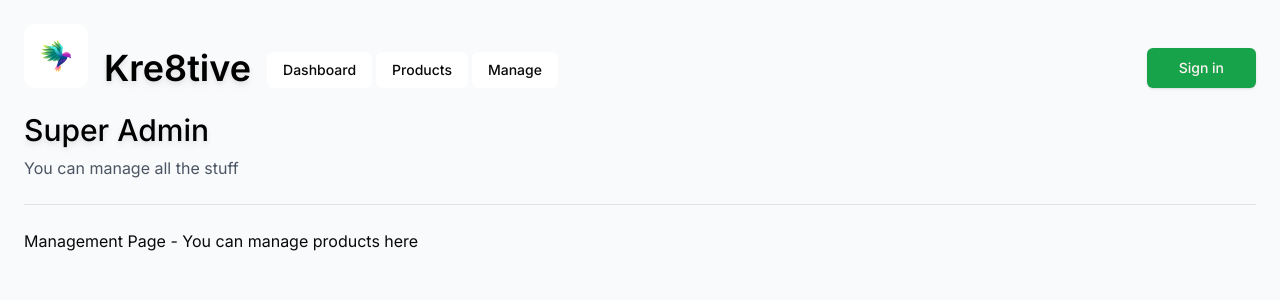
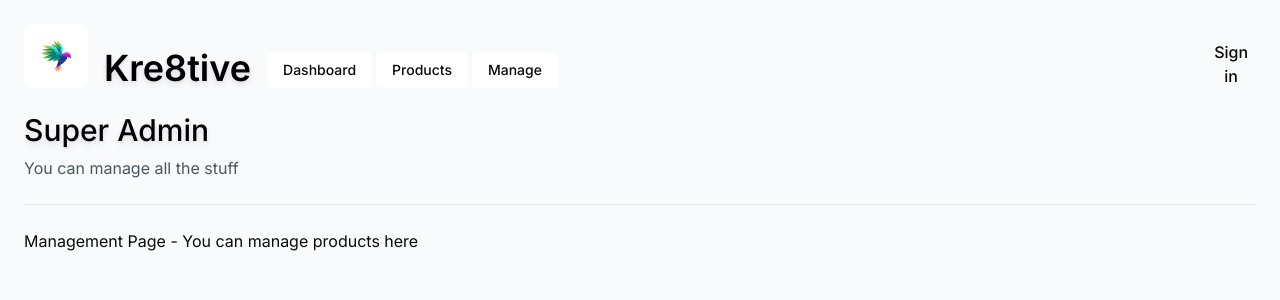
Before and after one commit to nicholavila/Creative-Marketplace, a Next.js app: page /manage in a window 1280 px wide. Shown: the top 300 px of the page. Built offline with nearby package versions, Linux system fonts and the light colour scheme; no server answers.

Commit message:
style: update style of user-button

```diff
--- a/components/auth/user-button.tsx
+++ b/components/auth/user-button.tsx
@@ -14,17 +14,17 @@ import {
 import { Avatar, AvatarImage, AvatarFallback } from "@/components/ui/avatar";
 import { useCurrentUser } from "@/hooks/use-current-user";
 import { LogoutButton } from "@/components/auth/logout-button";
-import { Button } from "@/components/ui/button";
 import { LoginButton } from "./login-button";
+import { WrappedButton } from "../wrapped-button";
 
 export const UserButton = () => {
   const user = useCurrentUser();
 
   if (!user) return (
-    <LoginButton>
-      <Button variant="default" size="lg">
-        Sign in
-      </Button>
+    <LoginButton mode="modal">
+      {/* <WrappedButton variant="default" size="lg"> */}
+      <p className="test-lg font-medium">Sign in</p>
+      {/* </WrappedButton> */}
     </LoginButton>
   );
 
```
